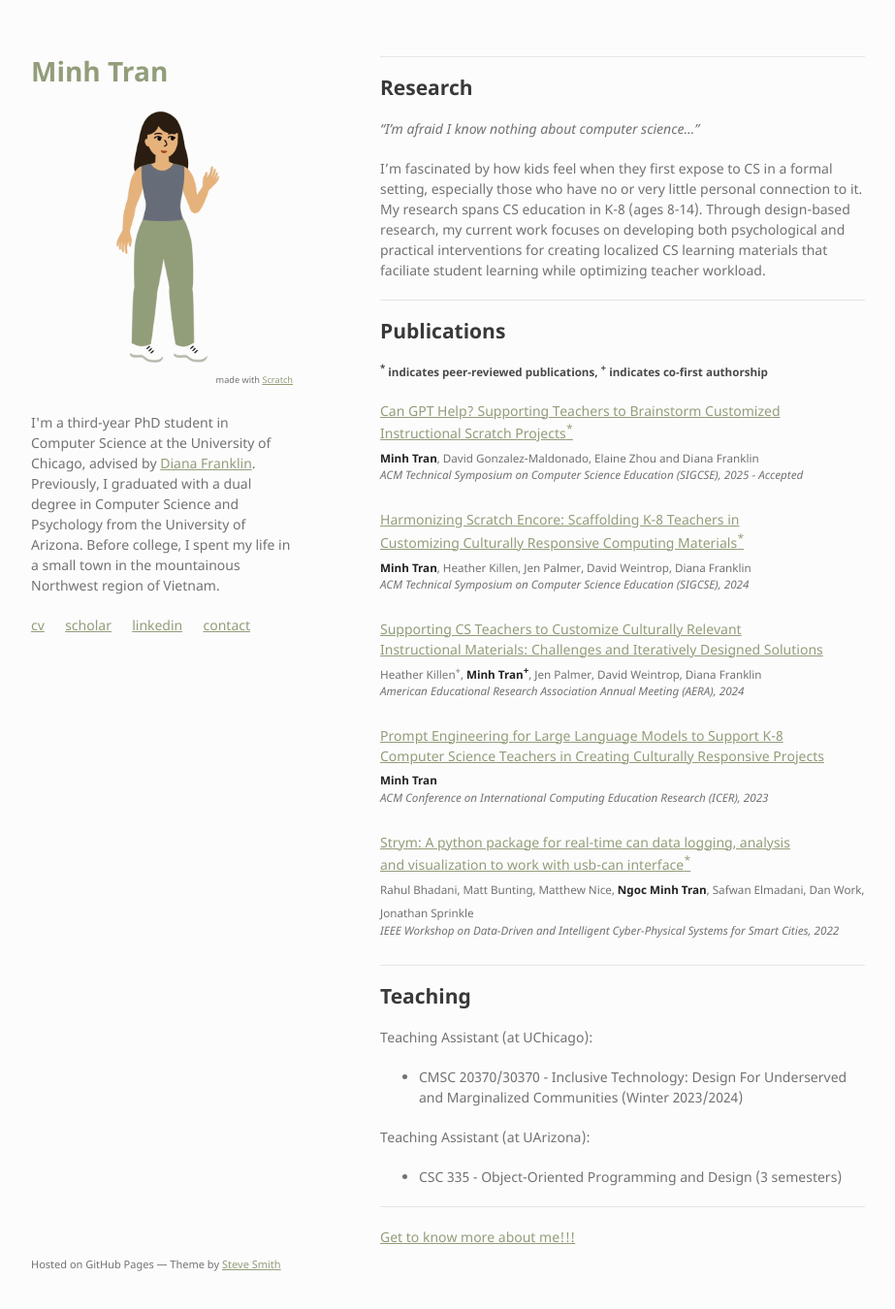
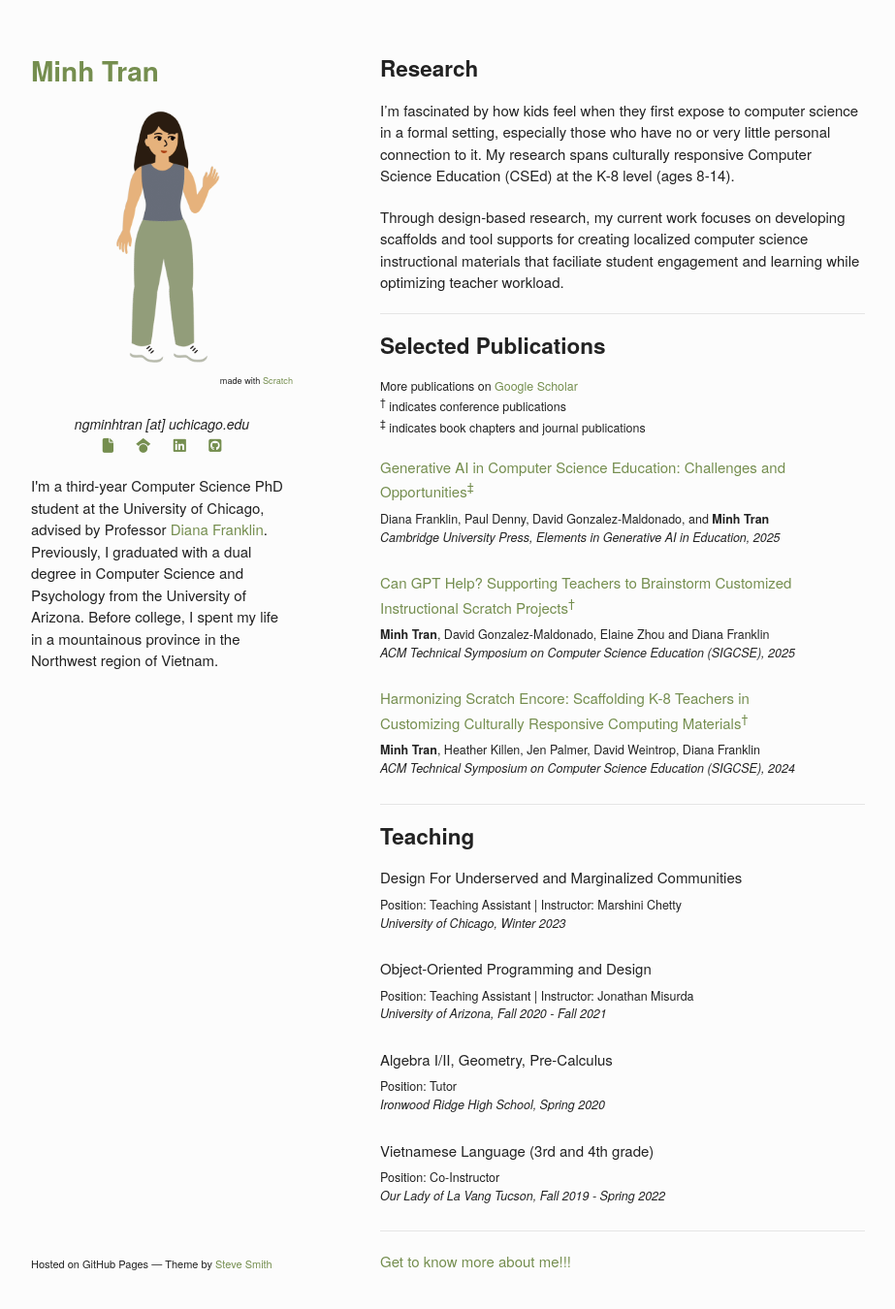
Before and after one commit to ngminhtran/ngminhtran.github.io, a Jekyll site: the page built from index.md, in a window 1280 px wide and 1383 px high. Shown: the top 1350 px of the window at 97% size, without its empty margins (178-1101 px from the left). Built offline with Jekyll 4.4.1, drawn with Linux system fonts in a browser that asks for light colours.

Commit message:
add new publications, update interface

```diff
--- a/_layouts/default.html
+++ b/_layouts/default.html
@@ -25,14 +25,23 @@
           {% endif %}
         {% endif %}
 
-        <p class="view">I'm a third-year PhD student in Computer Science at the University of Chicago, advised by <a href="http://people.cs.uchicago.edu/~dmfranklin/index.html" target="_blank">Diana Franklin</a>. Previously, I graduated with a dual degree in Computer Science and Psychology from the University of Arizona. Before college, I spent my life in a small town in the mountainous Northwest region of Vietnam.</p>
+        <div class="contact" align="center">ngminhtran [at] uchicago.edu</div>
+        <p class="view" align="center">
+          <a class="space" href="/assets/app_materials/minhtran_cv.pdf" target="_blank">
+            <i class="fa-solid fa-file"></i>
+          </a> &emsp;
+          <a class="space" href="https://scholar.google.com/citations?user=elG0WcsAAAAJ&hl=en&oi=ao" target="_blank">
+            <i class="fa-brands fa-google-scholar"></i>
+          </a> &emsp;
+          <a class="space" href="https://www.linkedin.com/in/ngminhtran/" target="_blank">
+            <i class="fa-brands fa-linkedin"></i>
+          </a> &emsp;
+          <a class="space" href="https://github.com/ngminhtran" target="_blank">
+            <i class="fa-brands fa-square-github"></i>
+          </a>
+        </p>
 
-        <p class="view">
-          <a class="space" href="/assets/app_materials/minhtran_cv.pdf" target="_blank">cv</a> &emsp;
-          <a class="space" href="https://scholar.google.com/citations?user=elG0WcsAAAAJ&hl=en&oi=ao" target="_blank">scholar</a> &emsp;
-          <a class="space" href="https://www.linkedin.com/in/ngminhtran/" target="_blank">linkedin</a> &emsp;
-          <a class="space" href="mailto:ngminhtran@uchicago.edu" target="_blank">contact</a>
-        </p>
+        <p class="view">I'm a third-year Computer Science PhD student at the University of Chicago, advised by Professor <a href="http://people.cs.uchicago.edu/~dmfranklin/index.html" target="_blank">Diana Franklin</a>. Previously, I graduated with a dual degree in Computer Science and Psychology from the University of Arizona. Before college, I spent my life in a mountainous province in the Northwest region of Vietnam.</p>
 
       </header>
       <section>
--- a/_sass/jekyll-theme-minimal.scss
+++ b/_sass/jekyll-theme-minimal.scss
@@ -4,9 +4,9 @@
 body {
   background-color: #fcfcfc;
   padding:50px;
-  font: 14px/1.5 "Noto Sans", "Helvetica Neue", Helvetica, Arial, sans-serif;
-  color:#727272;
-  font-weight:400;
+  font: 15px/1.5 "Raleway", "HelveticaNeue", "Helvetica Neue", Helvetica, Arial, sans-serif;
+  color:#222;
+  font-weight:300;
 }
 
 h1, h2, h3, h4, h5, h6 {
@@ -16,6 +16,7 @@ h1, h2, h3, h4, h5, h6 {
 
 p, ul, ol, table, pre, dl {
   margin:0 0 20px;
+  font-weight:300;
 }
 
 h1, h2, h3 {
@@ -27,16 +28,20 @@ h1 {
 }
 
 h2 {
-  color:#393939;
+  color:#222;
 }
 
 h3, h4, h5, h6 {
-  color:#494949;
+  color:#222;
+}
+
+h5 {
+  font-weight:300;
 }
 
 a {
-  color:#929d7a;
-  text-decoration:underline;
+  color:#758e4f;
+  text-decoration:none;
 }
 
 a.title {
@@ -44,26 +49,22 @@ a.title {
 }
 
 a:hover, a:focus {
-  color:#8b9767;
-  font-weight: bold;
-  text-decoration:none;
+  text-decoration:underline;
 }
 
 a:hover.title, a:focus.title {
-  color:#8b9767;
-  font-weight: bold;
   text-decoration:underline;
 }
 
 a small {
   font-size:11px;
-  color:#929d7a;
+  color:#758e4f;
   margin-top:-0.3em;
   display:block;
 }
 
 a:hover small {
-  color:#8b9767;
+  text-decoration:underline;
 }
 
 .wrapper {
@@ -104,7 +105,7 @@ th, td {
 
 dt {
   color:#444;
-  font-weight:700;
+  font-weight:300;
 }
 
 th {
@@ -264,6 +265,11 @@ footer {
   }
 }
 
+.contact {
+  font-style: italic;
+  font-size: 14px;
+}
+
 @media print, screen and (max-width: 480px) {
   body {
     padding:15px;
--- a/index.md
+++ b/index.md
@@ -5,48 +5,49 @@ logo: /assets/img/profile.gif
 logo_note: true
 ---
 
-* * *
 ## Research
 
-*"I'm afraid I know nothing about computer science..."*
 
+I’m fascinated by how kids feel when they first expose to computer science in a formal setting, especially those who have no or very little personal connection to it.
+My research spans culturally responsive Computer Science Education (CSEd) at the K-8 level (ages 8-14).
 
-I’m fascinated by how kids feel when they first expose to CS in a formal setting, especially those who have no or very little personal connection to it.
-My research spans CS education in K-8 (ages 8-14).
-Through design-based research, my current work focuses on developing both psychological and practical interventions for creating localized CS learning materials that faciliate student learning while optimizing teacher workload.
+Through design-based research, my current work focuses on developing scaffolds and tool supports for creating localized computer science instructional materials that faciliate student engagement and learning while optimizing teacher workload.
 * * *
-## Publications
+## Selected Publications
 
-##### <sup>\*</sup> indicates peer-reviewed publications, <sup>+</sup> indicates co-first authorship
+##### More publications on [Google Scholar](https://scholar.google.com/citations?user=elG0WcsAAAAJ&hl=en&oi=ao){:target="_blank"}<br><sup>†</sup> indicates conference publications<br><sup>‡</sup> indicates book chapters and journal publications
 
-[Can GPT Help? Supporting Teachers to Brainstorm Customized<br>Instructional Scratch Projects<sup>\*</sup>](){:target=""}\
+[Generative AI in Computer Science Education: Challenges and Opportunities<sup>‡</sup>](https://www.cambridge.org/core/elements/abs/generative-ai-in-computer-science-education/0A22106CBD7FCB391FD120C56E21420F){:target="_blank"}\
+<sub>Diana Franklin, Paul Denny, David Gonzalez-Maldonado, and **Minh Tran**</sub>\
+<sup>*Cambridge University Press, Elements in Generative AI in Education, 2025*</sup>
+
+[Can GPT Help? Supporting Teachers to Brainstorm Customized<br>Instructional Scratch Projects<sup>†</sup>]()\
 <sub>**Minh Tran**, David Gonzalez-Maldonado, Elaine Zhou and Diana Franklin</sub>\
-<sup>*ACM Technical Symposium on Computer Science Education (SIGCSE), 2025 - Accepted*</sup>
+<sup>*ACM Technical Symposium on Computer Science Education (SIGCSE), 2025*</sup>
 
-[Harmonizing Scratch Encore: Scaffolding K-8 Teachers in<br>Customizing Culturally Responsive Computing Materials<sup>\*</sup>](/assets/papers/HSEchallenges.pdf){:target="_blank"}\
+[Harmonizing Scratch Encore: Scaffolding K-8 Teachers in<br>Customizing Culturally Responsive Computing Materials<sup>†</sup>](/assets/papers/HSEchallenges.pdf){:target="_blank"}\
 <sub>**Minh Tran**, Heather Killen, Jen Palmer, David Weintrop, Diana Franklin</sub>\
 <sup>*ACM Technical Symposium on Computer Science Education (SIGCSE), 2024*</sup>
 
-[Supporting CS Teachers to Customize Culturally Relevant<br>Instructional Materials: Challenges and Iteratively Designed Solutions ](/assets/papers/HSEaera.pdf){:target="_blank"}\
-<sub>Heather Killen<sup>+</sup>, **Minh Tran<sup>+</sup>**, Jen Palmer, David Weintrop, Diana Franklin</sub>\
-<sup>*American Educational Research Association Annual Meeting (AERA), 2024*</sup>
-
-[Prompt Engineering for Large Language Models to Support K-8<br>Computer Science Teachers in Creating Culturally Responsive Projects ](/assets/papers/GPTprompt_abstract.pdf){:target="_blank"}\
-<sub>**Minh Tran**</sub>\
-<sup>*ACM Conference on International Computing Education Research (ICER), 2023*</sup>
-
-[Strym: A python package for real-time can data logging, analysis<br>and visualization to work with usb-can interface<sup>\*</sup>](/assets/papers/strym.pdf){:target="_blank"}\
-<sub>Rahul Bhadani, Matt Bunting, Matthew Nice, **Ngoc Minh Tran**, Safwan Elmadani, Dan Work, Jonathan Sprinkle</sub>\
-<sup>*IEEE Workshop on Data-Driven and Intelligent Cyber-Physical Systems for Smart Cities, 2022*</sup>
 
 * * *
 ## Teaching
 
-Teaching Assistant (at UChicago):
-* CMSC 20370/30370 - Inclusive Technology: Design For Underserved and Marginalized Communities (Winter 2023/2024)
+Design For Underserved and Marginalized Communities\
+<sub>Position: Teaching Assistant | Instructor: Marshini Chetty</sub>\
+<sup>*University of Chicago, Winter 2023*</sup>
 
-Teaching Assistant (at UArizona):
-* CSC 335 - Object-Oriented Programming and Design (3 semesters)
+Object-Oriented Programming and Design\
+<sub>Position: Teaching Assistant | Instructor: Jonathan Misurda</sub>\
+<sup>*University of Arizona, Fall 2020 - Fall 2021*</sup>
+
+Algebra I/II, Geometry, Pre-Calculus\
+<sub>Position: Tutor</sub>\
+<sup>*Ironwood Ridge High School, Spring 2020*</sup>
+
+Vietnamese Language (3rd and 4th grade)\
+<sub>Position: Co-Instructor</sub>\
+<sup>*Our Lady of La Vang Tucson, Fall 2019 - Spring 2022*</sup>
 
 * * *
 [Get to know more about me!!!](./about.html)
```
Also changed, not shown: about.md (+4 -5 lines), 7 other files.
